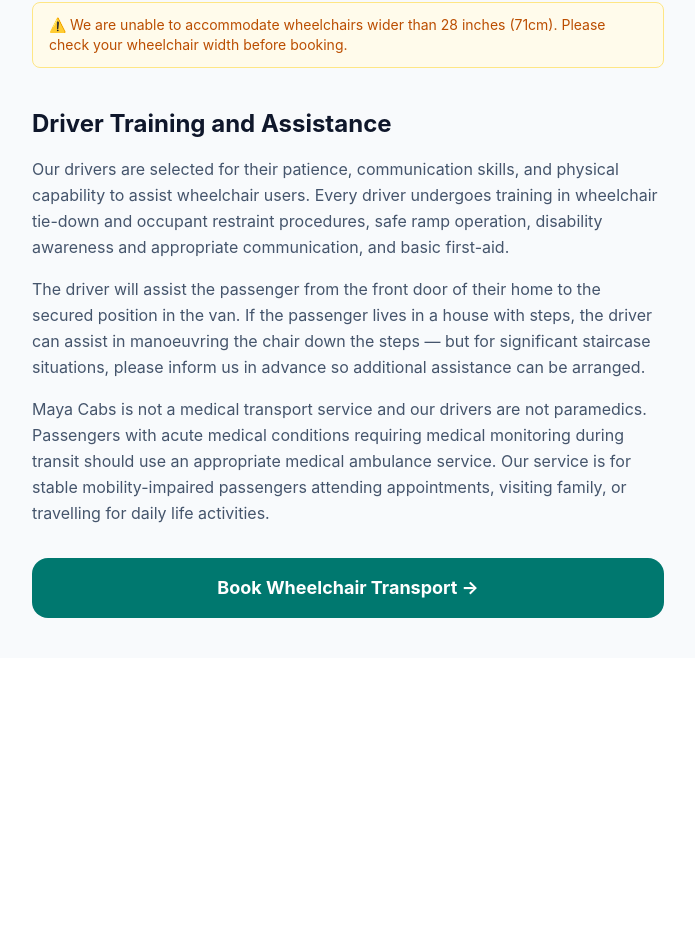
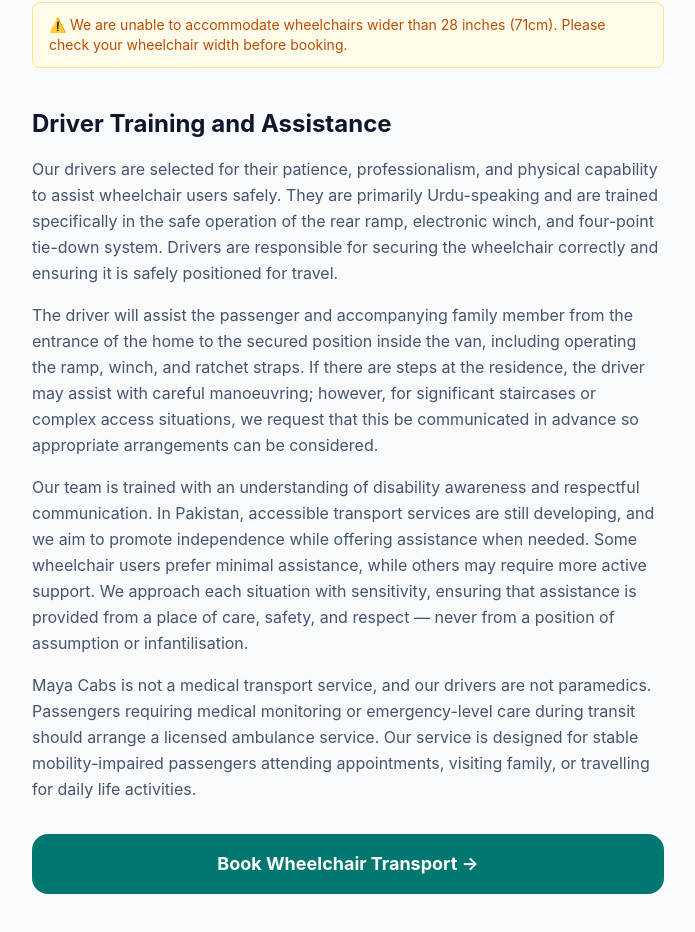
Before and after one commit to Abbas-nps/maya-cabs, a React (Vite) app: page /wheelchair-transport in a window 1280 px wide. Shown: the part 1977-2909 px from the top of the page, without its empty margins (292-987 px from the left). Before the commit the page ends 2635 px from the top, so only its background shows below. Built offline with nearby package versions, Linux system fonts and the light colour scheme.

Commit message:
update driver training and assistance section

```diff
--- a/src/pages/WheelchairTransport.jsx
+++ b/src/pages/WheelchairTransport.jsx
@@ -92,23 +92,16 @@
 
           <h2 className="text-2xl font-bold text-slate-900 mt-10 mb-4">Driver Training and Assistance</h2>
           <p className="text-slate-600 leading-relaxed mb-4">
-            Our drivers are selected for their patience, communication skills, and physical
-            capability to assist wheelchair users. Every driver undergoes training in wheelchair
-            tie-down and occupant restraint procedures, safe ramp operation, disability awareness
-            and appropriate communication, and basic first-aid.
+            Our drivers are selected for their patience, professionalism, and physical capability to assist wheelchair users safely. They are primarily Urdu-speaking and are trained specifically in the safe operation of the rear ramp, electronic winch, and four-point tie-down system. Drivers are responsible for securing the wheelchair correctly and ensuring it is safely positioned for travel.
           </p>
           <p className="text-slate-600 leading-relaxed mb-4">
-            The driver will assist the passenger from the front door of their home to the secured
-            position in the van. If the passenger lives in a house with steps, the driver can
-            assist in manoeuvring the chair down the steps — but for significant staircase
-            situations, please inform us in advance so additional assistance can be arranged.
+            The driver will assist the passenger and accompanying family member from the entrance of the home to the secured position inside the van, including operating the ramp, winch, and ratchet straps. If there are steps at the residence, the driver may assist with careful manoeuvring; however, for significant staircases or complex access situations, we request that this be communicated in advance so appropriate arrangements can be considered.
+          </p>
+          <p className="text-slate-600 leading-relaxed mb-4">
+            Our team is trained with an understanding of disability awareness and respectful communication. In Pakistan, accessible transport services are still developing, and we aim to promote independence while offering assistance when needed. Some wheelchair users prefer minimal assistance, while others may require more active support. We approach each situation with sensitivity, ensuring that assistance is provided from a place of care, safety, and respect — never from a position of assumption or infantilisation.
           </p>
           <p className="text-slate-600 leading-relaxed mb-8">
-            Maya Cabs is not a medical transport service and our drivers are not paramedics.
-            Passengers with acute medical conditions requiring medical monitoring during transit
-            should use an appropriate medical ambulance service. Our service is for stable
-            mobility-impaired passengers attending appointments, visiting family, or travelling
-            for daily life activities.
+            Maya Cabs is not a medical transport service, and our drivers are not paramedics. Passengers requiring medical monitoring or emergency-level care during transit should arrange a licensed ambulance service. Our service is designed for stable mobility-impaired passengers attending appointments, visiting family, or travelling for daily life activities.
           </p>
 
           <Link
```
